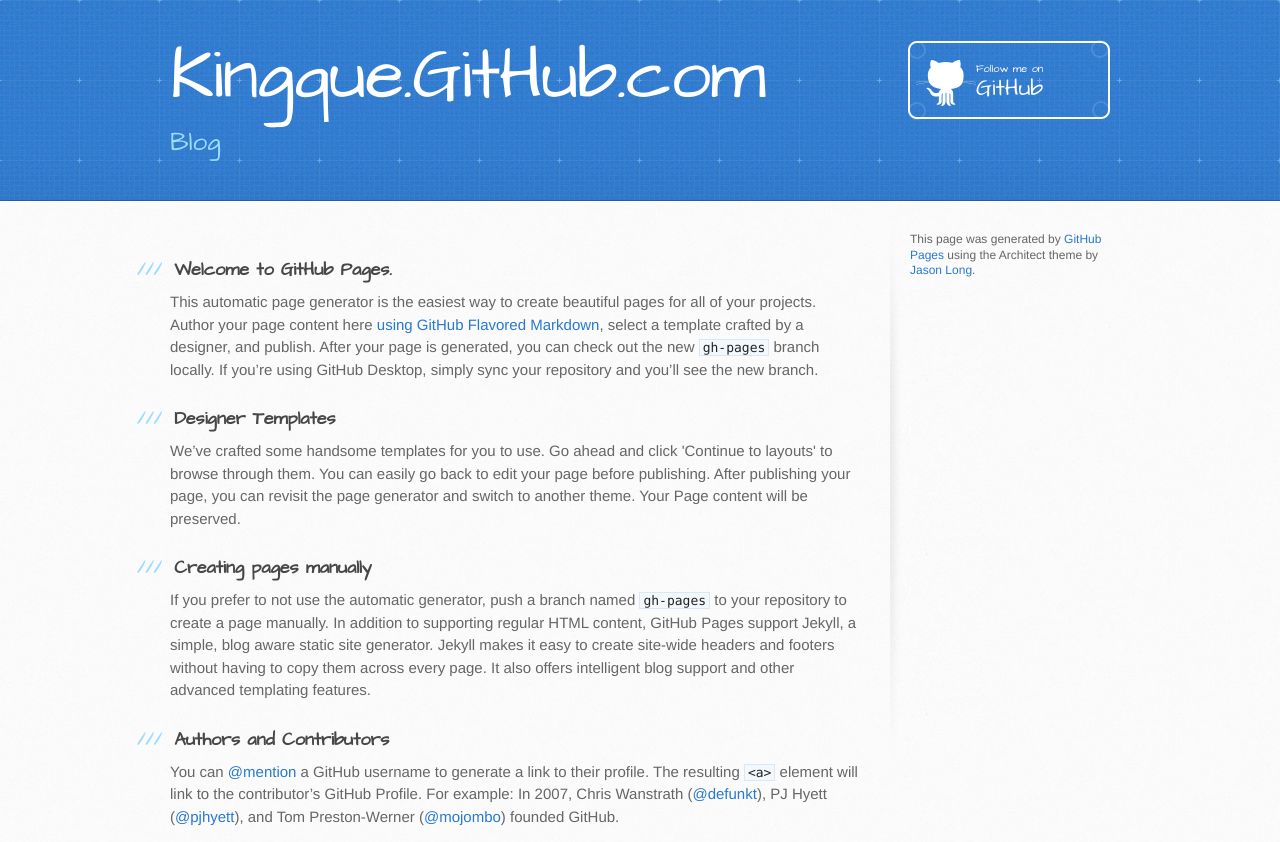
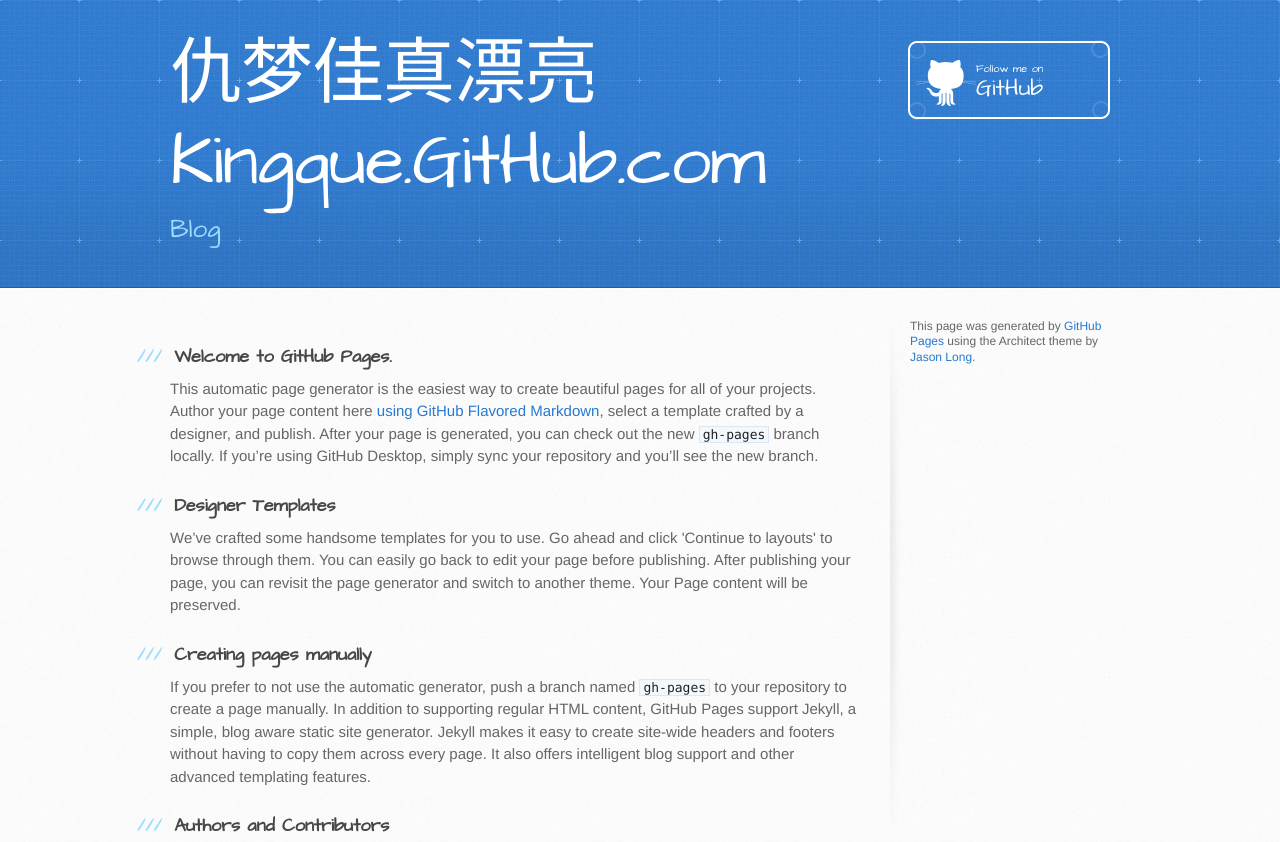
Before and after one commit to KingQue/kingque.github.com, a plain HTML site: page index.html in a window 1280 px wide. Shown: the top 842 px of the page. Drawn offline with Linux system fonts and the light colour scheme.

Commit message:
Update index.html

```diff
--- a/index.html
+++ b/index.html
@@ -19,6 +19,7 @@
   <body>
     <header>
       <div class="inner">
+        <h1>仇梦佳真漂亮</h1>
         <h1>Kingque.GitHub.com</h1>
         <h2>Blog</h2>
         <a href="https://github.com/KingQue" class="button"><small>Follow me on</small> GitHub</a>
```
